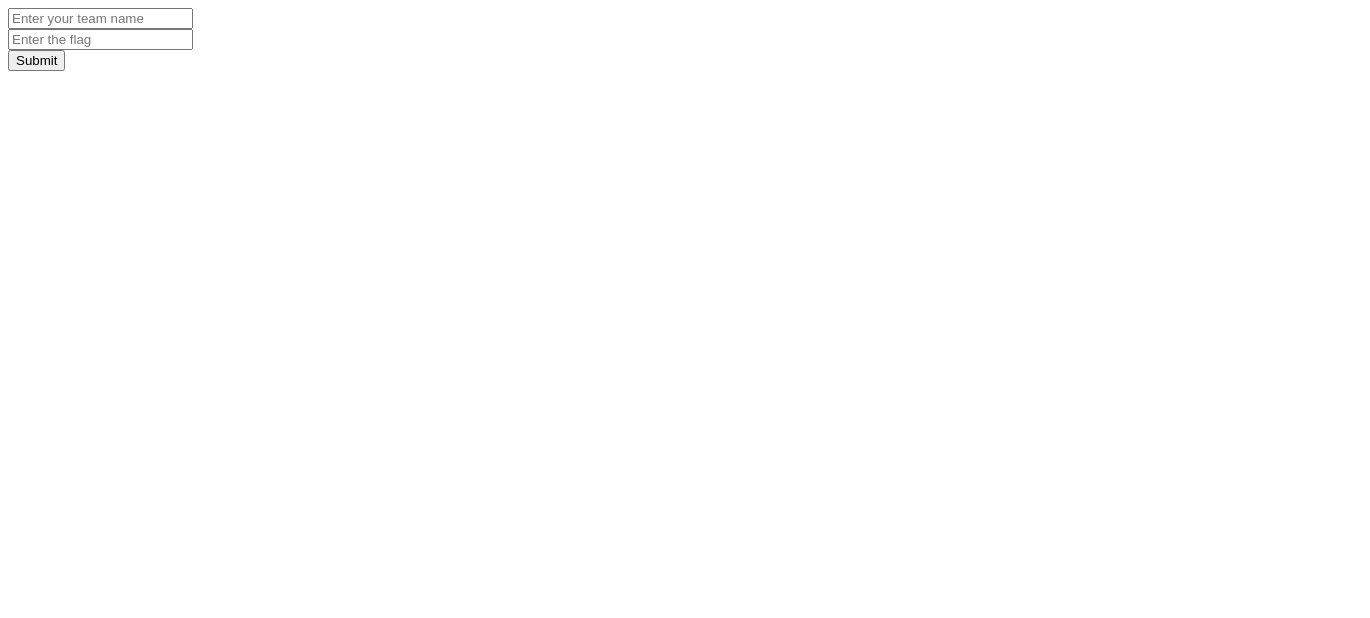
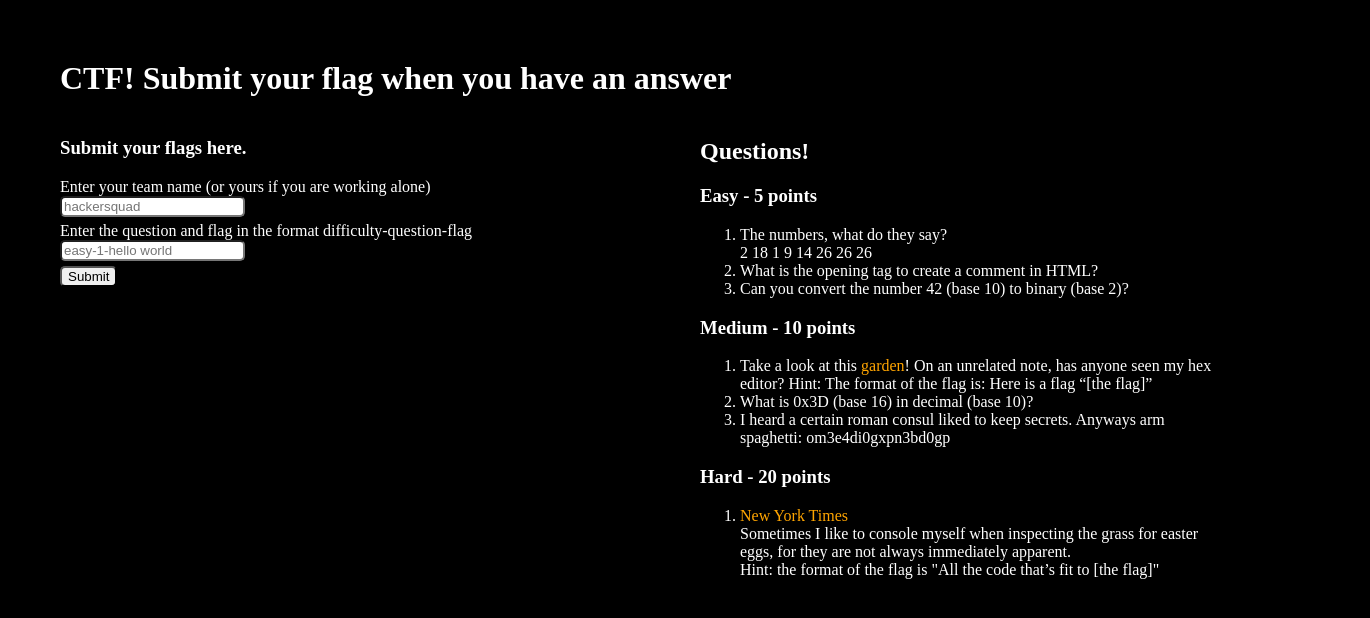
Before and after one commit to rpcatullo/RiverbendHackClub, a website: page ctf/index.html in a window 1280 px wide. Shown: the whole page, 1370 px wide, since content can reach past the window. Drawn offline with Linux system fonts and the light colour scheme.

Commit message:
Edit the CTF Page

```diff
--- a/ctf/index.html
+++ b/ctf/index.html
@@ -1,9 +1,102 @@
 <html>
-<body>
-<form action="POST" method="https://brick-attempt.glitch.me/submit">
-<input type="text" name="name" placeholder="Enter your team name"><br>
-<input type="text" name="flag" placeholder="Enter the flag"><br>
-<input type="submit">
-</form>
-</body>
-</html
+  <head>
+    <style media="screen">
+      body, html {
+        background-color: #000;
+        margin: 0;
+        padding: 0;
+        width: 100%;
+        height: 100%;
+        display: block;
+        color: white;
+        padding: 30px;
+        overflow-x: hidden;
+      }
+      input {
+        border-radius: 5px;
+        margin-bottom: 5px;
+      }
+      h1, h2, h3 {
+        background-color: inherit;
+        color: white;
+      }
+      div {
+        color: white
+      }
+      .row:after {
+        content: "";
+        display: table;
+        clear: both;
+      }
+      .column {
+        float: left;
+        width: 50%;
+      }
+      a:link {
+        color: orange;
+        background-color: transparent;
+        text-decoration: none;
+      }
+
+      a:visited {
+        color: #22d7e0;
+        background-color: transparent;
+        text-decoration: none;
+      }
+
+      a:hover {
+        color: #f25a5a;
+        background-color: transparent;
+        text-decoration: underline;
+      }
+
+      a:active {
+        color: yellow;
+        background-color: transparent;
+        text-decoration: underline;
+      }
+    </style>
+  </head>
+  <body>
+    <h1>CTF! Submit your flag when you have an answer</h1>
+    <div class="row">
+      <div class="column">
+        <form method="POST" action="https://brick-attempt.glitch.me/submit">
+          <h3>Submit your flags here.</h3>
+          Enter your team name (or yours if you are working alone) <br>
+          <input type="text" name="name" placeholder="hackersquad"><br>
+          Enter the question and flag in the format difficulty-question-flag <br>
+          <input type="text" name="flag" placeholder="easy-1-hello world"><br>
+          <input type="submit">
+        </form>
+      </div>
+      <div class="column" style="width: 40%">
+        <h2>Questions!</h2>
+        <h3>Easy - 5 points</h3>
+        <div class="">
+          <ol>
+            <li>The numbers, what do they say? <br> 2 18 1 9 14 26 26 26 </li>
+            <li>What is the opening tag to create a comment in HTML? </li>
+            <li>Can you convert the number 42 (base 10) to binary (base 2)?</li>
+          </ol>
+        </div>
+        <h3>Medium - 10 points</h3>
+        <div class="">
+          <ol>
+            <li>Take a look at this <a href="garden.jpg" download>garden</a>! On an unrelated note, has anyone seen my hex editor? Hint: The format of the flag is: Here is a flag “[the flag]”</li>
+            <li>What is 0x3D (base 16) in decimal (base 10)? </li>
+            <li>I heard a certain roman consul liked to keep secrets. Anyways arm spaghetti: om3e4di0gxpn3bd0gp</li>
+          </ol>
+        </div>
+        <h3>Hard - 20 points</h3>
+        <div class="">
+          <ol>
+            <li><a href="https://www.nytimes.com/">New York Times</a> <br>
+              Sometimes I like to console myself when inspecting the grass for easter eggs, for they are not always immediately apparent.<br>
+              Hint: the format of the flag is "All the code that’s fit to [the flag]"</li>
+          </ol>
+        </div>
+      </div>
+    </div>
+  </body>
+</html>
```
Also changed, not shown: 1 other file.
